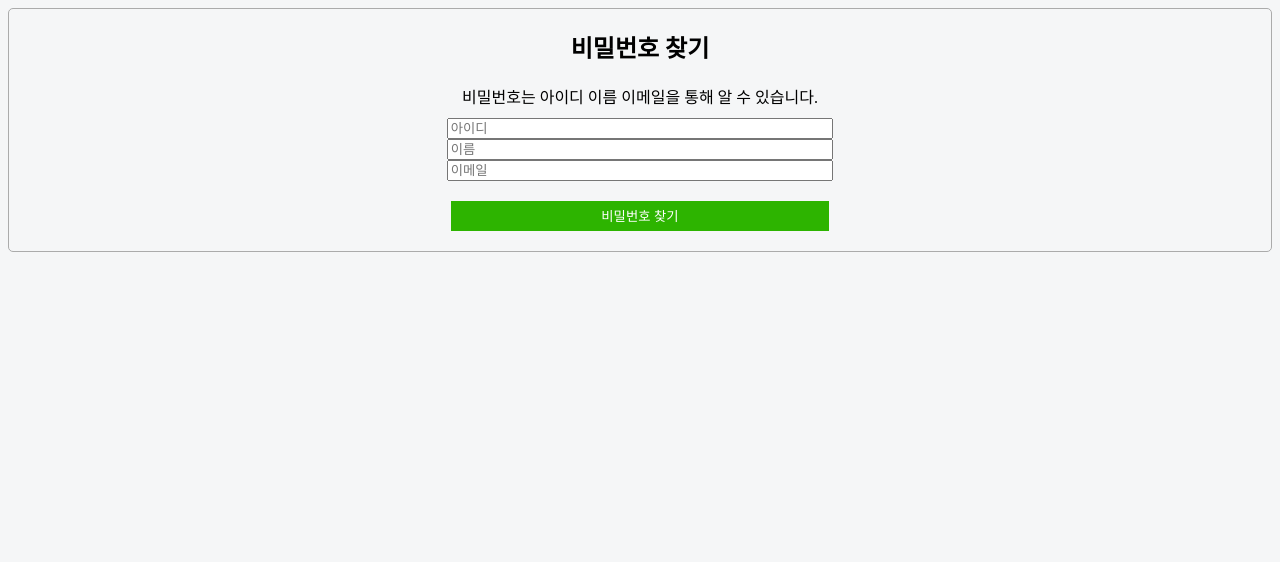
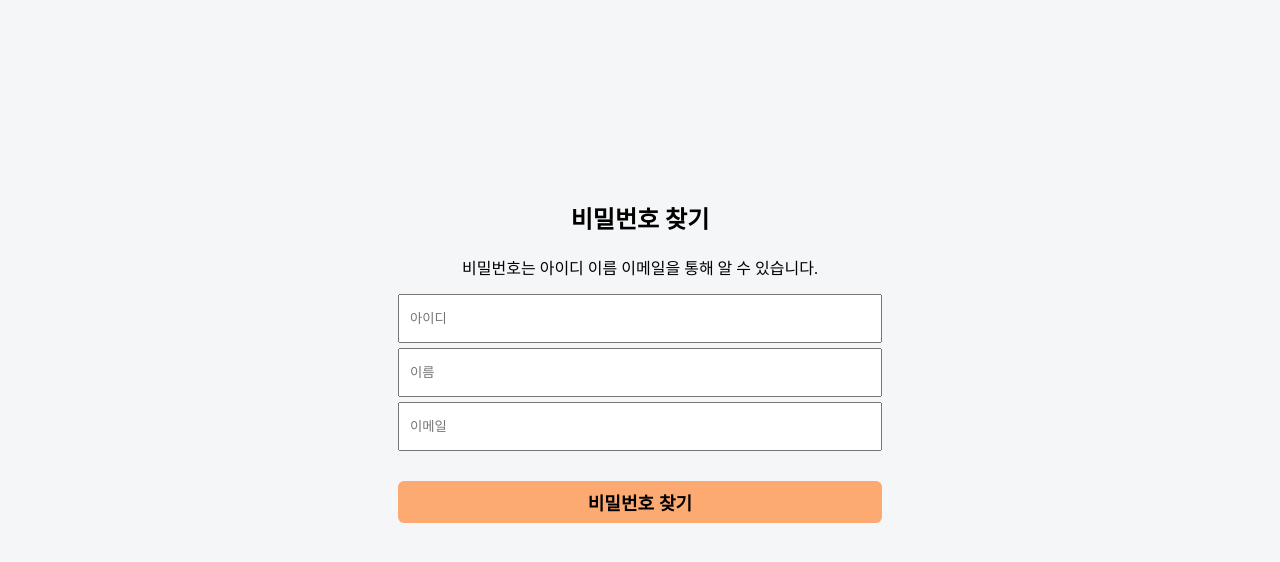
Before and after one commit to 7jjin/dot-com, a plain HTML site: page JoSeungJun/PassFind/PassFind.html in a window 1280 px wide. Drawn offline with Linux system fonts and the light colour scheme.

Commit message:
아이디 비밀번호 찾기

```diff
--- a/JoSeungJun/IdFind/IdFind.css
+++ b/JoSeungJun/IdFind/IdFind.css
@@ -1,5 +1,11 @@
 body{
     background-color: rgb(245, 246, 247);
+}
+
+#Box{
+    margin: 0 auto;
+    max-width: 768px;
+    min-width: 460px;
 }
 
 .IdInfo{
@@ -11,24 +17,36 @@ body{
 }
 
 .Name{
-    width: 30%;
+    width: 460px;
+    margin-top: 5px;
+    height: 25px;
+    padding: 10px;
 }
 .EmailInput{
-    width: 30%;
+    width: 460px;
+    margin-top: 5px;
+    height: 25px;
+    padding: 10px;
 }
 
 .IdBtn{
-    margin: 20px;
-    width: 30%;
-    height: 30px;
-    background-color: #2DB400;
-    border: #2DB400;
+    margin-top: 30px;
+    width: 484px;
+    background-color: #fcaa72;
+    border: #fcaa72;
+    padding: 8px 0 8px;
+    border-radius: 6px;
+    font-size: 18px;
+    font-weight: 700;
 }
 
 .BackBtn{
-    margin: 20px;
-    width: 30%;
-    height: 30px;
-    background-color: #2DB400;
-    border: #2DB400;
+    margin-top: 20px;
+    width: 484px;
+    background-color: #fcaa72;
+    border: #fcaa72;
+    padding: 8px 0 8px;
+    border-radius: 6px;
+    font-size: 18px;
+    font-weight: 700;
 }
--- a/JoSeungJun/PassFind/PassFind.css
+++ b/JoSeungJun/PassFind/PassFind.css
@@ -3,36 +3,49 @@ body{
 }
 
 .PassInfo{
-    border: 1px solid;
-    border-radius: 5px;
-    border-color: #ababab;
+    margin-top: 200px;
     text-align: center;
 }
 .PassEx{
     margin-bottom: 10px;
 }
 .Id{
-    width: 30%;
+    width: 460px;
+    margin-top: 5px;
+    height: 25px;
+    padding: 10px;
 }
 .Name{
-    width: 30%;
+    width: 460px;
+    margin-top: 5px;
+    height: 25px;
+    padding: 10px;
 }
 .EmailInput{
-    width: 30%;
+    width: 460px;
+    margin-top: 5px;
+    height: 25px;
+    padding: 10px;
 }
 
 .PassBtn{
-    margin: 20px;
-    width: 30%;
-    height: 30px;
-    background-color: #2DB400;
-    border: #2DB400;
+    margin-top: 30px;
+    width: 484px;
+    background-color: #fcaa72;
+    border: #fcaa72;
+    padding: 8px 0 8px;
+    border-radius: 6px;
+    font-size: 18px;
+    font-weight: 700;
 }
 
 .BackBtn{
-    margin: 20px;
-    width: 30%;
-    height: 30px;
-    background-color: #2DB400;
-    border: #2DB400;
+    margin-top: 20px;
+    width: 484px;
+    background-color: #fcaa72;
+    border: #fcaa72;
+    padding: 8px 0 8px;
+    border-radius: 6px;
+    font-size: 18px;
+    font-weight: 700;
 }
--- a/JoSeungJun/PassFind/PassFind.html
+++ b/JoSeungJun/PassFind/PassFind.html
@@ -22,9 +22,9 @@
             </div>
             <div class="PassDiv2" style="display: none;">
                 <div class="PassEx2">회원가입 시 사용한 비밀번호는 **** 입니다.</div><br>
-                <input style="color: white" class="BackBtn" type="submit" value="로그인 화면으로 돌아가기" onclick="location.href='/JoJinHyeong/loginPage/login.html'"/>
+                <input style="color: black" class="BackBtn" type="submit" value="로그인 화면으로 돌아가기" onclick="location.href='/JoJinHyeong/loginPage/login.html'"/>
             </div>
-            <input style="color: white" class="PassBtn" type="submit" value="비밀번호 찾기" />
+            <input style="color: black" class="PassBtn" type="submit" value="비밀번호 찾기" />
         </form>
     </div>
 
```
Also changed, not shown: JoSeungJun/IdFind/IdFind.html (+5 -2 lines).
